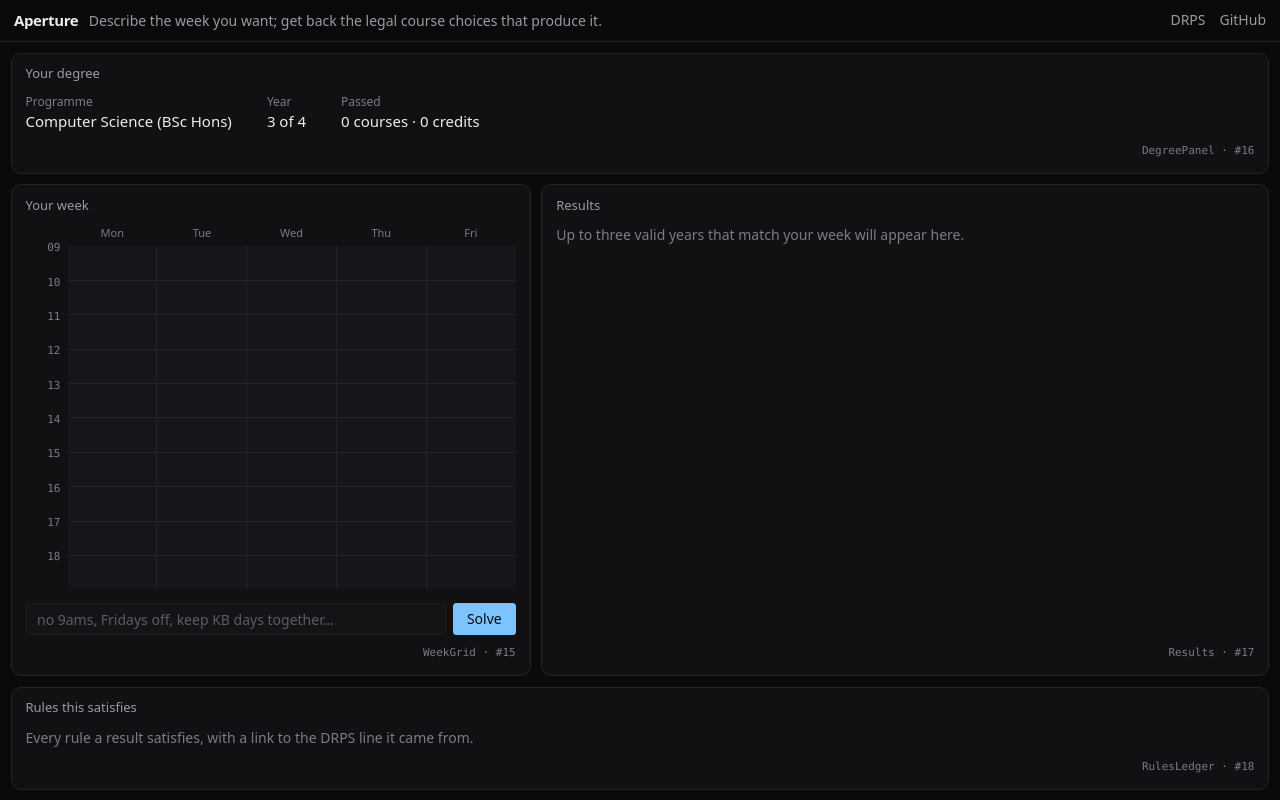
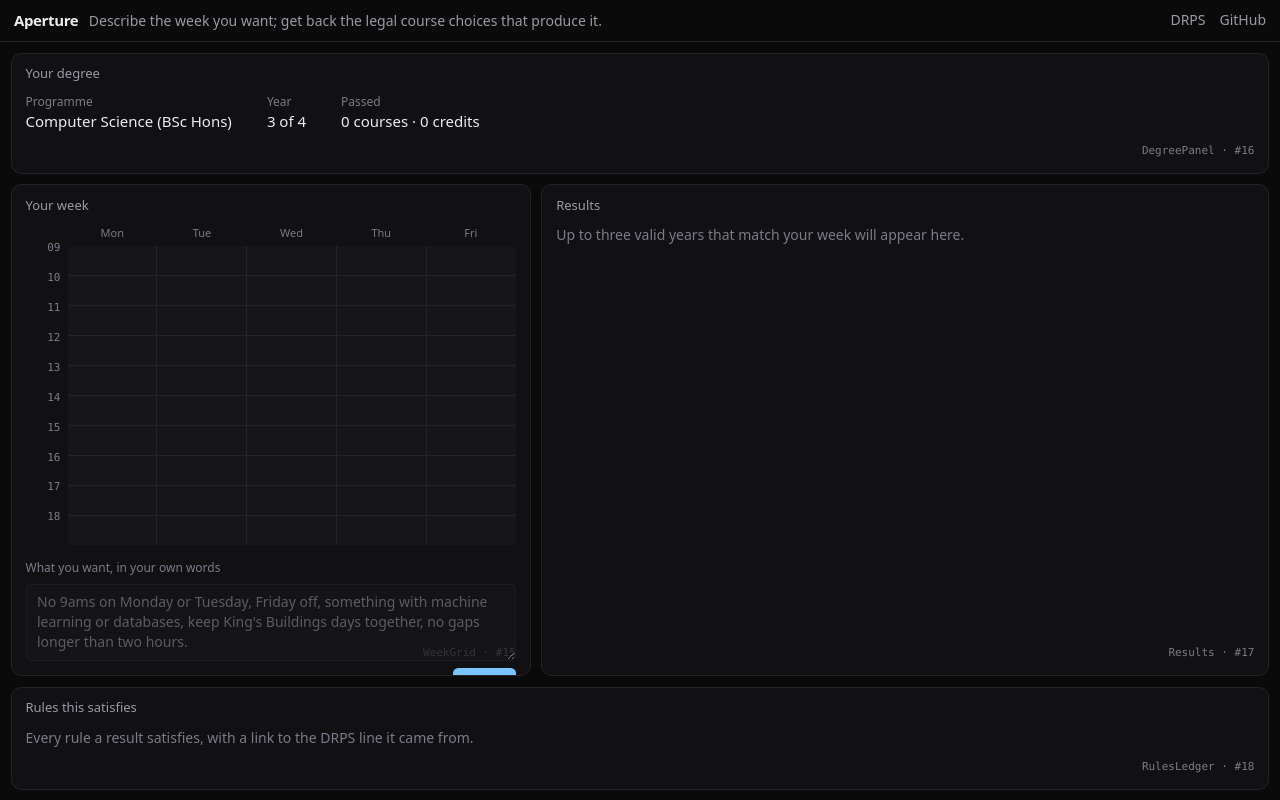
Before and after one commit to ppowdderr/aperture, a Next.js app: page / in a window 1280 px wide. Built offline with nearby package versions, Linux system fonts and the light colour scheme.

Commit message:
t14: multi-line 'what you want' textarea; Solve below it
Co-Authored-By: Devin AI <devin-ai-integration[bot]@users.noreply.github.com>

```diff
--- a/src/app/page.tsx
+++ b/src/app/page.tsx
@@ -33,23 +33,23 @@ export default function Home() {
                 ))}
               </div>
             </div>
-            <form className="flex gap-2" action="#">
-              <label htmlFor="describe" className="sr-only">
-                Describe your week
+            <form className="flex flex-col gap-2" action="#">
+              <label htmlFor="wants" className="text-[12px] text-fg-faint">
+                What you want, in your own words
               </label>
-              <input
-                id="describe"
-                type="text"
+              <textarea
+                id="wants"
+                rows={3}
                 disabled
-                placeholder="no 9ams, Fridays off, keep KB days together…"
-                className="h-9 flex-1 rounded border border-line bg-panel-2 px-3 placeholder:text-fg-faint disabled:opacity-70"
+                placeholder="No 9ams on Monday or Tuesday, Friday off, something with machine learning or databases, keep King's Buildings days together, no gaps longer than two hours."
+                className="min-h-[4.5rem] max-h-40 w-full resize-y rounded-md border border-line bg-panel-2 px-3 py-2 placeholder:text-fg-faint disabled:opacity-70 field-sizing-content"
               />
-              <button
-                type="button"
-                className="h-9 rounded bg-accent px-4 font-medium text-bg hover:brightness-110"
-              >
-                Solve
-              </button>
+              <div className="flex items-center justify-between">
+                <span className="text-[12px] text-fg-faint">The grid above is what the solver uses; the text fills it in.</span>
+                <button type="button" className="h-9 rounded-md bg-accent px-4 font-medium text-bg hover:brightness-110">
+                  Solve
+                </button>
+              </div>
             </form>
           </div>
         </Slot>
```
